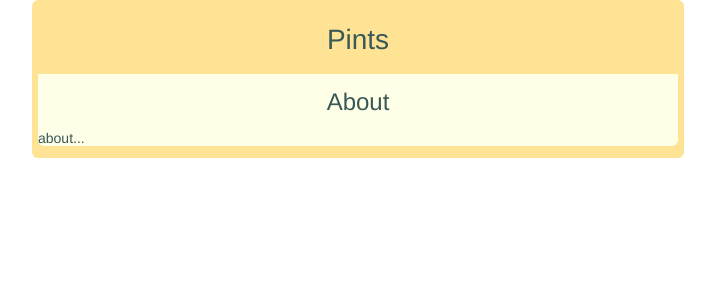
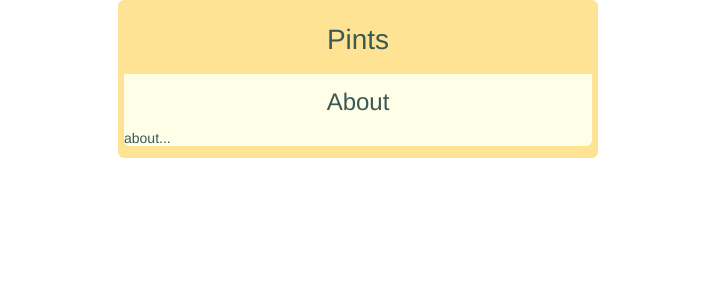
Before and after one commit to richardtraindl/pints, a Jekyll site: the page built from pints/about.html, in a window 1280 px wide. Shown: the top 300 px of the page, without its empty margins (282-997 px from the left). Built offline with Jekyll 4.4.1, drawn with Linux system fonts in a browser that asks for light colours.

Commit message:
Update pints.css

```diff
--- a/styles/pints.css
+++ b/styles/pints.css
@@ -39,8 +39,8 @@ body {
   margin: 0px auto;
   padding: 6px;
   background-color: #FFE394;
-  min-width: 320px;
-  max-width: 640px;
+  min-width: 468px;
+  max-width: 468px;
   border-radius: 6px;
 }
 
```
